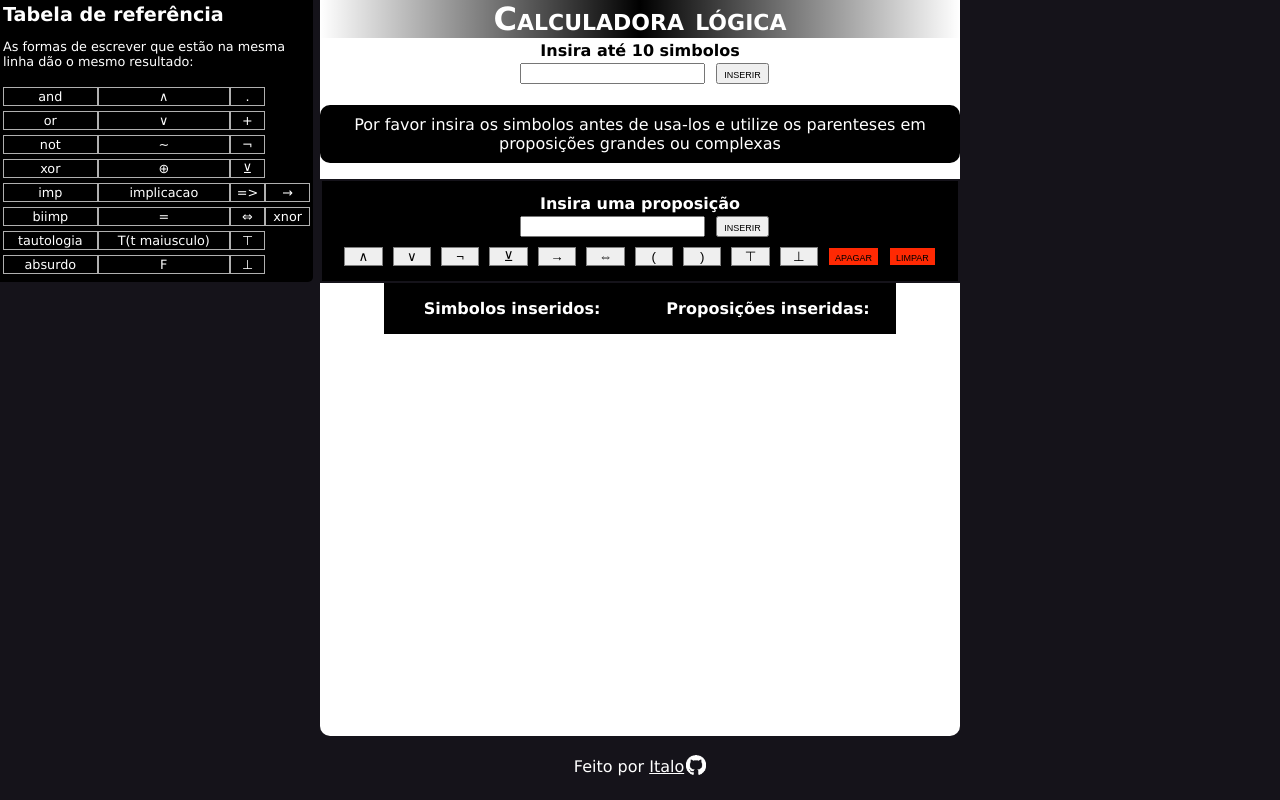
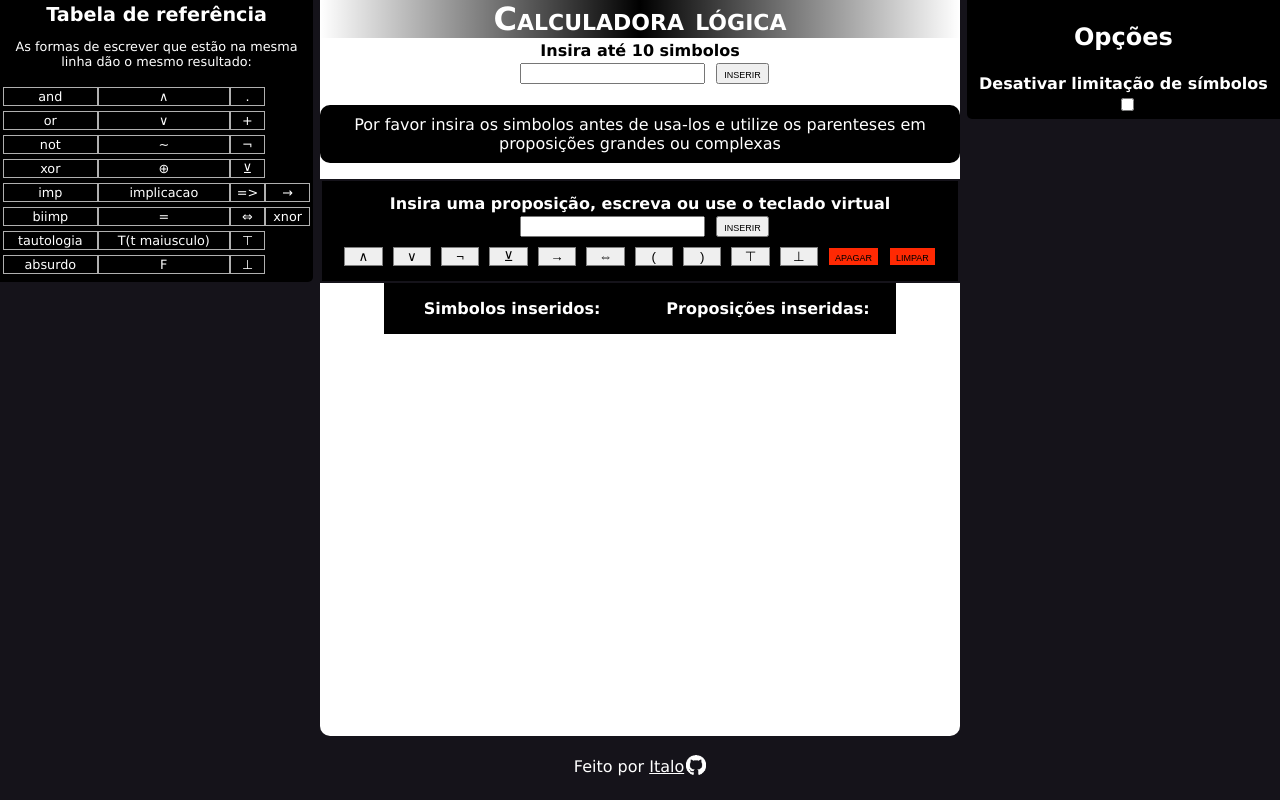
Before and after one commit to joaoitaloal/calc-react, a React (Vite) app: page / in a window 1280 px wide. Built offline with nearby package versions, Linux system fonts and the light colour scheme.

Commit message:
Adding options

```diff
--- a/src/App.css
+++ b/src/App.css
@@ -23,7 +23,27 @@ h1{
 }
 
 @media (max-width: 768px) {
-    /*versão mobile*/
+    /* mobile */
+
+    #options-mobile{
+        margin: auto;
+
+        background-color: black;
+        color: white;
+
+        max-width: 300px;
+        margin: 10px auto 10px auto;
+        padding: 2px;
+        border-radius: 10px;
+
+        text-align: center;
+
+        label{
+            display: inline;
+            margin-bottom: 5px;
+        }
+    }
+    #options{ display: none; }
 
     #reference{
         display: none;
@@ -64,6 +84,12 @@ h1{
         width: 90%;
         margin: auto;
         border-radius: 0 0 10px 10px;
+
+        input{
+            font-variant: small-caps;
+            margin: 0 1px 5px 10px;
+            height: 5vw;
+        }
     }
 
     #keyboard{
@@ -75,11 +101,6 @@ h1{
     label{
         padding: 1px;
         display: block;
-    }
-    input{
-        font-variant: small-caps;
-        margin: 0 1px 5px 10px;
-        height: 5vw;
     }
     #prop{
         text-shadow: 0px 0px 3px rgba(0, 0, 0, 0.511);
@@ -194,7 +215,26 @@ h1{
 }
 
 @media (min-width: 768px){
-    /*versão desktop*/
+    /* desktop */
+
+    #options{
+        position: fixed;
+        right: 0;
+
+        background-color: black;
+        color: white;
+
+        max-width: 24vw;
+        padding: 3px;
+        border-radius: 0 0 0 5px;
+
+        text-align: center;
+
+        label{
+            display: inline-block;
+        }
+    }
+    #options-mobile{ display: none; }
 
     #reference{
         position: fixed;
@@ -207,6 +247,7 @@ h1{
         border-radius: 0 0 5px 0;
 
         font-size: 0.8em;
+        text-align: center;
 
         h2{
             margin: auto 0px;
@@ -222,9 +263,7 @@ h1{
             text-align: center;
         }
     }
-    #reference-mobile{
-        display: none;
-    }
+    #reference-mobile{ display: none; }
 
     main{
         min-height: 92vh;
--- a/src/App.tsx
+++ b/src/App.tsx
@@ -4,11 +4,13 @@ import { DisplayArea } from './components/DisplayArea'
 import { InputSimb, InputProp } from './components/InputKeyboard'
 import { TableArea } from './components/TableArea'
 import gh_icon from '/github-icon.png';
-import { ReferenceTable, ReferenceTableMobile } from './components/referenceTable'
+import { ReferenceTable} from './components/referenceTable'
+import { option, Options } from './components/options'
 
 function App() {
   const [simbs, setSimbs] = useState(new Array<string>);
   const [props, setProps] = useState(new Array<string>);
+  const [options, setOptions] = useState(new option());
 
   function addSimb(simb: string){
     setSimbs(simbs.concat(simb));
@@ -48,17 +50,25 @@ function App() {
 
     setProps(arr);
   }
+  function updateOptions(opt: option){
+    setOptions(opt);
+  }
+
 
   return (
     <>
-      {/* Need to finish the options thing and had the idea to make an thing that calculates propositions from the table, like a karnaugh map, i need to do some research on that*/}
+      {/* https://www.radix-ui.com/primitives/docs/components/alert-dialog */}
+      {/* Maybe i should use interfaces for all props, it looks good on options.tsx */}
+      {/* Need to finish the options thing and had the idea to make an thing that calculates propositions from the table, like a karnaugh map, i need to do some research on that */}
       {/* would also be cool to change the style a little */}
-      <ReferenceTable />
+      {/* Should probably change styling method, the css file is getting absurdly big */}
+      <ReferenceTable mobile={false}/>
+      <Options options={options} updateOptions={updateOptions} mobile={false}/>
       <main>
         <h1>Calculadora lógica</h1>
 
         <section className='input-section'>
-          <InputSimb addSimb={addSimb} simbs={simbs}/>
+          <InputSimb addSimb={addSimb} simbs={simbs} options={options}/>
           <p id="warning">Por favor insira os simbolos antes de usa-los e utilize os parenteses em proposições grandes ou complexas</p>
           <div id='keyboard'>
             <InputProp simbs={simbs} props={props} addProp={addProp}/>
@@ -70,7 +80,8 @@ function App() {
         <TableArea simbs={simbs} props={props}/>
 
       </main>
-      <ReferenceTableMobile />
+      <ReferenceTable mobile={true}/>
+      <Options options={options} updateOptions={updateOptions} mobile={true} />
       <footer>
         <p>Feito por <a href="https://github.com/joaoitaloal" target="_blank">Italo<img id='logo-img' src={gh_icon} alt="logo do github" /></a></p>
       </footer>
--- a/src/components/InputKeyboard.tsx
+++ b/src/components/InputKeyboard.tsx
@@ -1,11 +1,10 @@
 import { useState } from "react";
 import { calcProp, replaceOps } from "../lib/dataCalc";
-import { Options } from "./options";
 
 export function InputSimb(props: any){
   const [text, setText] = useState('');
-  //const [simbLimited, setSimbLimited] = useState(true);
-  const simbLimited = true;
+  const simbLimited = props.options.simbLimited;
+  console.log(simbLimited)
 
   function insertSimb(){
     let allowed = true;
@@ -17,9 +16,9 @@ export function InputSimb(props: any){
       }
     });
 
-    if(text.length > 1){
+    if(text.length != 1){
       allowed = false;
-      window.alert("Apenas um caractere por simbolo!")
+      window.alert("Um caractere por simbolo!")
     }
 
     if(text.search(/[∧∨¬⊻→⇔().,TF⊤⊥~⊕= ]/) != -1){
@@ -44,7 +43,6 @@ export function InputSimb(props: any){
         insertSimb();
       }}>
       <label htmlFor="simb-input">Insira até 10 simbolos</label>
-      <Options />
       <input value={text} onChange={(e) => setText(e.target.value)} id="simb-input" type="text" />
       <button type="submit">inserir</button>
     </form>
@@ -97,7 +95,7 @@ export function InputProp(props: any){
       e.preventDefault();
       insertProp();
     }}>
-      <label htmlFor="prop-input">Insira uma proposição</label>
+      <label htmlFor="prop-input">Insira uma proposição, escreva ou use o teclado virtual</label>
       <input value={text} onChange={(e) => setText(e.target.value)} id="prop-input" type="text"/>
       <button type="submit" className="inserir">inserir</button>
 
--- a/src/components/ReferenceTable.tsx
+++ b/src/components/ReferenceTable.tsx
@@ -1,6 +1,6 @@
-export function ReferenceTable(){
+export function ReferenceTable(props: any){
     return (
-        <div id='reference'>
+        <div id={'reference'+(props.mobile?'-mobile':'')}>
             <h2>Tabela de referência</h2>
             <p>As formas de escrever que estão na mesma linha dão o mesmo resultado:</p>
             <table>
@@ -52,58 +52,3 @@ export function ReferenceTable(){
         </div>
     );
 }
-
-export function ReferenceTableMobile(){
-    return (
-        <div id='reference-mobile'>
-            <h2>Tabela de referência</h2>
-            <p>As formas de escrever que estão na mesma linha dão o mesmo resultado:</p>
-            <table>
-            <tbody>
-                <tr>
-                <td>and</td>
-                <td>∧</td>
-                <td>.</td>
-                </tr>
-                <tr>
-                <td>or</td>
-                <td>∨</td>
-                <td>+</td>
-                </tr>
-                <tr>
-                <td>not</td>
-                <td>~</td>
-                <td>¬</td>
-                </tr>
-                <tr>
-                <td>xor</td>
-                <td>⊕</td>
-                <td>⊻</td>
-                </tr>
-                <tr>
-                <td>imp</td>
-                <td>implicacao</td>
-                <td>={'>'}</td>
-                <td>→</td>
-                </tr>
-                <tr>
-                <td>biimp</td>
-                <td>=</td>
-                <td>⇔</td>
-                <td>xnor</td>
-                </tr>
-                <tr>
-                <td>tautologia</td>
-                <td>T(t maiusculo)</td>
-                <td>⊤</td>
-                </tr>
-                <tr>
-                <td>absurdo</td>
-                <td>F</td>
-                <td>⊥</td>
-                </tr>
-            </tbody>
-            </table>
-        </div>
-    );
-}
--- a/src/components/options.tsx
+++ b/src/components/options.tsx
@@ -1,5 +1,28 @@
-export function Options(){
-    // Div that will have some options like unlimiting the amount of symbols, maybe some change in the visualization of the table idk
-    return<>
-    </>
+export class option{
+
+    simbLimited: boolean;
+    test: number;
+
+    constructor(simbLimited = true, test = 1){
+        this.simbLimited = simbLimited;
+        this.test = test;
+    }
 }
+
+interface optionsProps{
+    options: option;
+    updateOptions: (option: option) => void;
+    mobile: boolean;
+}
+
+export function Options(props: optionsProps){
+    let mobId = props.mobile?"-mobile":'';
+
+    return(
+    <div id={'options'+mobId}>
+        <h2>Opções</h2>
+        <label htmlFor={"simb-limited"+mobId}>Desativar limitação de símbolos</label>
+        <input checked={!props.options.simbLimited} type="checkbox" name={"simb-limited"+mobId} id={"simb-limited"+mobId} onChange={() => props.updateOptions(new option(!props.options.simbLimited, props.options.test))}/>
+    </div>
+    );
+}
```
